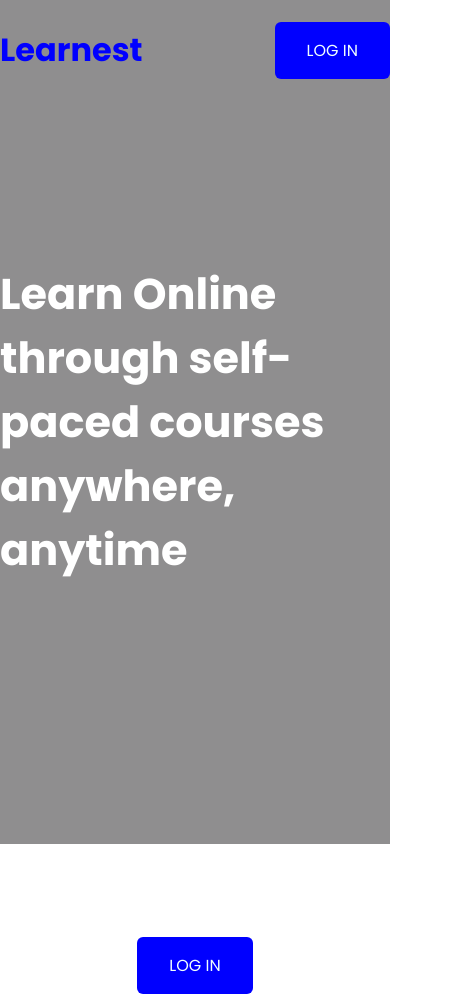
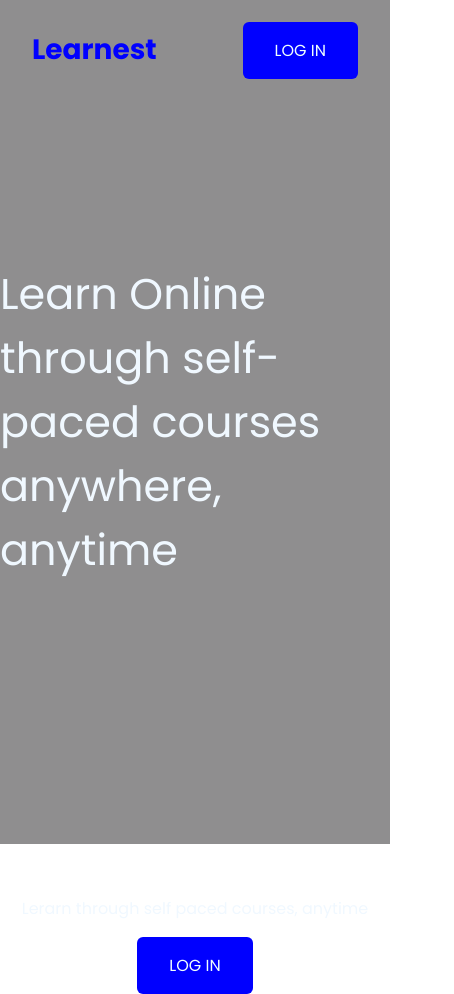
Before and after one commit to Ajax-thebug/assignment, a plain HTML site: page index.html in a window 390 px wide. Shown: the whole page, 454 px wide, since content can reach past the window. Drawn offline with Linux system fonts and the light colour scheme.

Commit message:
Update style.css

```diff
--- a/style.css
+++ b/style.css
@@ -2,9 +2,12 @@
 
 body{
     margin: 0;
+    padding-right: 2em;
+    padding-left: 2em;
     box-sizing: border-box;
     font-family: 'Poppins', sans-serif;
     overflow-x: hidden;
+
 
 }
 
@@ -38,6 +41,7 @@ body{
 .header h2 {
     display: flex;
     font-size: xx-large;
+
     justify-content: center;
     align-items: center;
 
@@ -84,14 +88,13 @@ body{
 
   .hero-section h2{
 
-
+        font-weight: 400;
         font-size: 43px;
   }
 
-  .hero-section description p{
+  .hero-section{
 
     color: aliceblue;
-    font-size: 43px;
 }
 
 .blue-btn{
@@ -108,3 +111,12 @@ body{
     font-size: 16px;
     border-radius: 6px;
 }
+
+@media screen and (max-width: 478px) {
+
+    .header h2{
+        font-size: 28px;
+
+    }
+
+}
```
